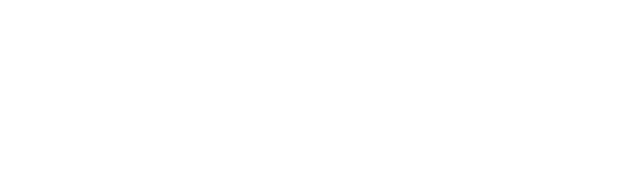
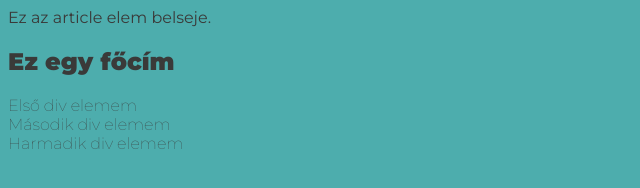
Before and after one commit to floresz95/w1-practices, a plain HTML site: page frontend/index.html in a window 1280 px wide. Shown: the whole page, without its empty margins (0-640 px from the left). Drawn offline with Linux system fonts and the light colour scheme.

Commit message:
Thursdays work

```diff
--- a/frontend/index.html
+++ b/frontend/index.html
@@ -4,9 +4,19 @@
 	<meta charset="UTF-8">
 	<meta http-equiv="X-UA-Compatible" content="IE=edge">
 	<meta name="viewport" content="width=device-width, initial-scale=1.0">
-	<title>This is FRONTEND</title>
+	<title>Document</title>
+	<link rel="preconnect" href="https://fonts.googleapis.com">
+	<link rel="preconnect" href="https://fonts.gstatic.com" crossorigin>
+	<link href="https://fonts.googleapis.com/css2?family=Montserrat:wght@100;400;900&display=swap" rel="stylesheet">
+	<link rel="stylesheet" href="style.css">
 </head>
 <body>
-	<div id="root"></div>
+	<article>
+		Ez az article elem belseje.
+		<h1 id="title">Ez egy főcím</h1>
+		<div>Első div elemem</div>
+		<div>Második div elemem</div>
+		<div>Harmadik div elemem</div>
+	</article>
 </body>
 </html>
--- /dev/null
+++ b/frontend/style.css
@@ -0,0 +1,13 @@
+body{
+    background-color:rgb(77, 173, 173);
+    color:#3a3a39;
+    font-family: 'Montserrat', sans-serif;
+}
+
+h1{
+    font-weight: 900;
+}
+
+div{
+    font-weight: 100;
+}
```
